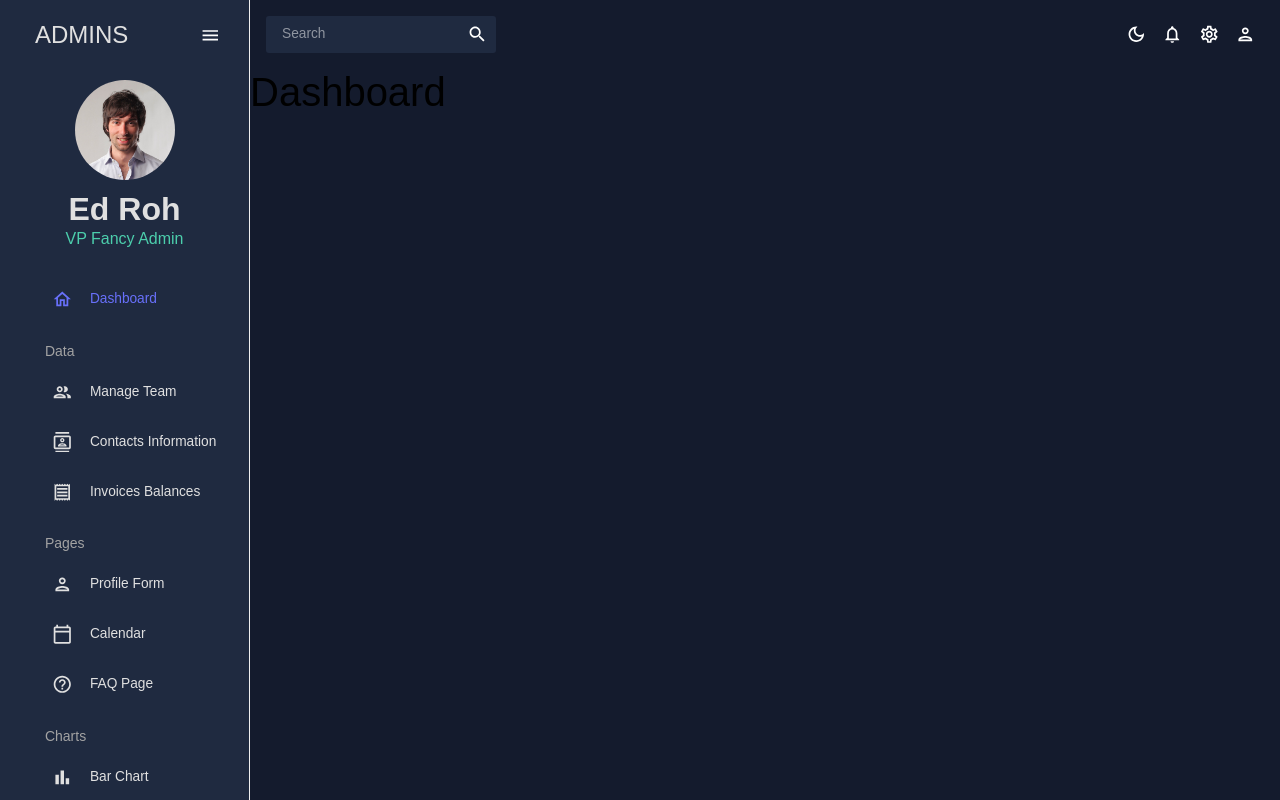
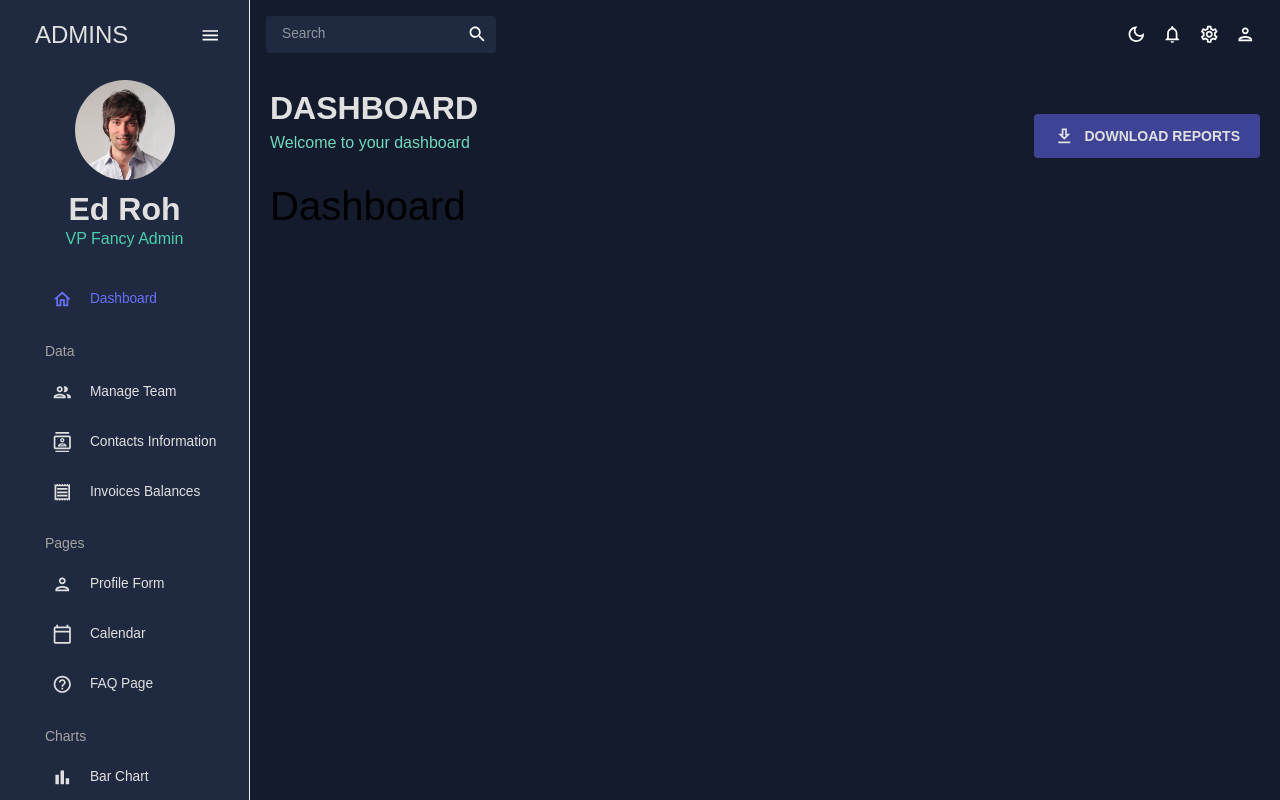
Before and after one commit to MohamadRasoul/trippo_dashboard_react, a React (Vite) app: page / in a window 1280 px wide. Shown: the top 800 px of the page. Built offline with nearby package versions, Linux system fonts and the light colour scheme; the HTML template or start-up script is replaced by a standard one.

Commit message:
implement header page

```diff
--- /dev/null
+++ b/src/components/Header.jsx
@@ -0,0 +1,24 @@
+import { Typography, Box, useTheme } from "@mui/material";
+import { tokens } from "../config/theme";
+
+const Header = ({ title, subtitle }) => {
+  const theme = useTheme();
+  const colors = tokens(theme.palette.mode);
+  return (
+    <Box mb="30px">
+      <Typography
+        variant="h2"
+        color={colors.grey[100]}
+        fontWeight="bold"
+        mb= "5px"
+      >
+        {title}
+      </Typography>
+      <Typography variant="h5" color={colors.greenAccent[400]}>
+        {subtitle}
+      </Typography>
+    </Box>
+  );
+};
+
+export default Header;
--- a/src/containers/dashboard/index.jsx
+++ b/src/containers/dashboard/index.jsx
@@ -1,8 +1,34 @@
-import { Box, Typography } from "@mui/material";
+import { Box, Button, Typography, useTheme } from "@mui/material";
+import Header from "../../components/Header";
+import { tokens } from "../../config/theme";
+import DownloadOutlinedIcon from "@mui/icons-material/DownloadOutlined";
+
 
 const Dashboard = () => {
+  const theme = useTheme();
+  const colors = tokens(theme.palette.mode);
+
   return (
-    <Box>
+    <Box m="20px">
+      {/* HEADER */}
+      <Box display="flex" justifyContent="space-between" alignItems="center">
+        <Header title="DASHBOARD" subtitle="Welcome to your dashboard" />
+
+        <Box>
+          <Button
+            sx={{
+              backgroundColor: colors.blueAccent[700],
+              color: colors.grey[100],
+              fontSize: "14px",
+              fontWeight: "bold",
+              padding: "10px 20px",
+            }}
+          >
+            <DownloadOutlinedIcon sx={{ mr: "10px" }} />
+            Download Reports
+          </Button>
+        </Box>
+      </Box>
       <Typography variant="h1" color="initial">Dashboard</Typography>
     </Box>
   );
```
